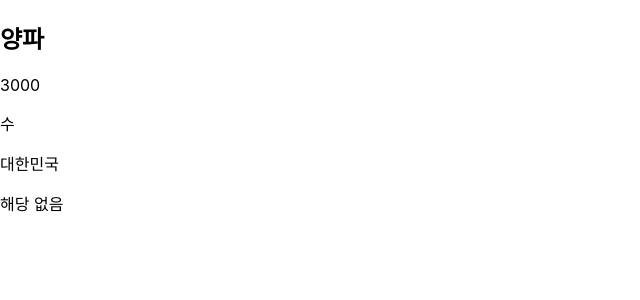
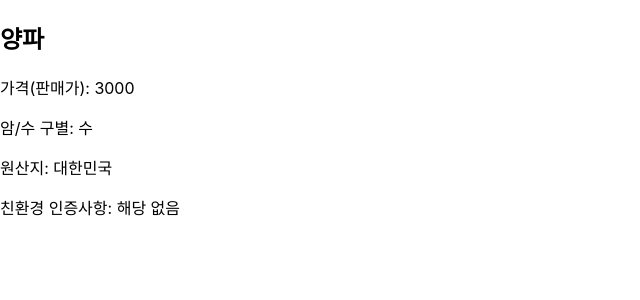
Before and after one commit to hankn01/Agricultural-Exchange, a React (Create React App) app: page / in a window 1280 px wide. Shown: the top 300 px of the page, without its empty margins (0-640 px from the left). Built offline with nearby package versions, Linux system fonts and the light colour scheme.

Commit message:
agris.js file Caption Edit

```diff
--- a/src/components/agris.js
+++ b/src/components/agris.js
@@ -4,10 +4,10 @@ class Agris extends React.Component {
         return(
         <div>
             <h2>{this.props.name}</h2>
-            <p>{this.props.price}</p>
-            <p>{this.props.gender}</p>
-            <p>{this.props.origin}</p>
-            <p>{this.props.certi}</p>
+            <p>가격(판매가): {this.props.price}</p>
+            <p>암/수 구별: {this.props.gender}</p>
+            <p>원산지: {this.props.origin}</p>
+            <p>친환경 인증사항: {this.props.certi}</p>
         </div>
         )
     }
```
Also changed, not shown: 1 other file (tests, documents, lock files or other folders).
